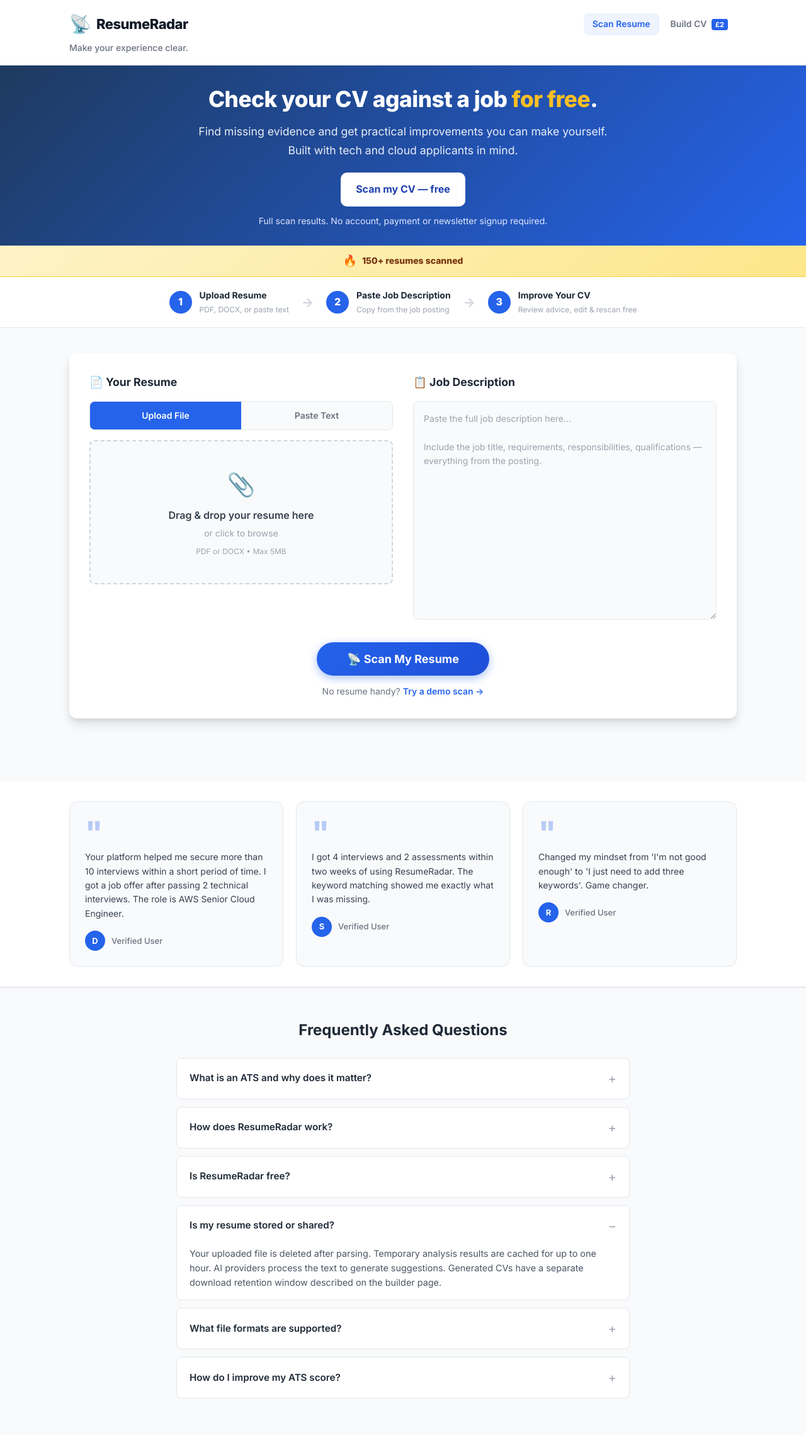
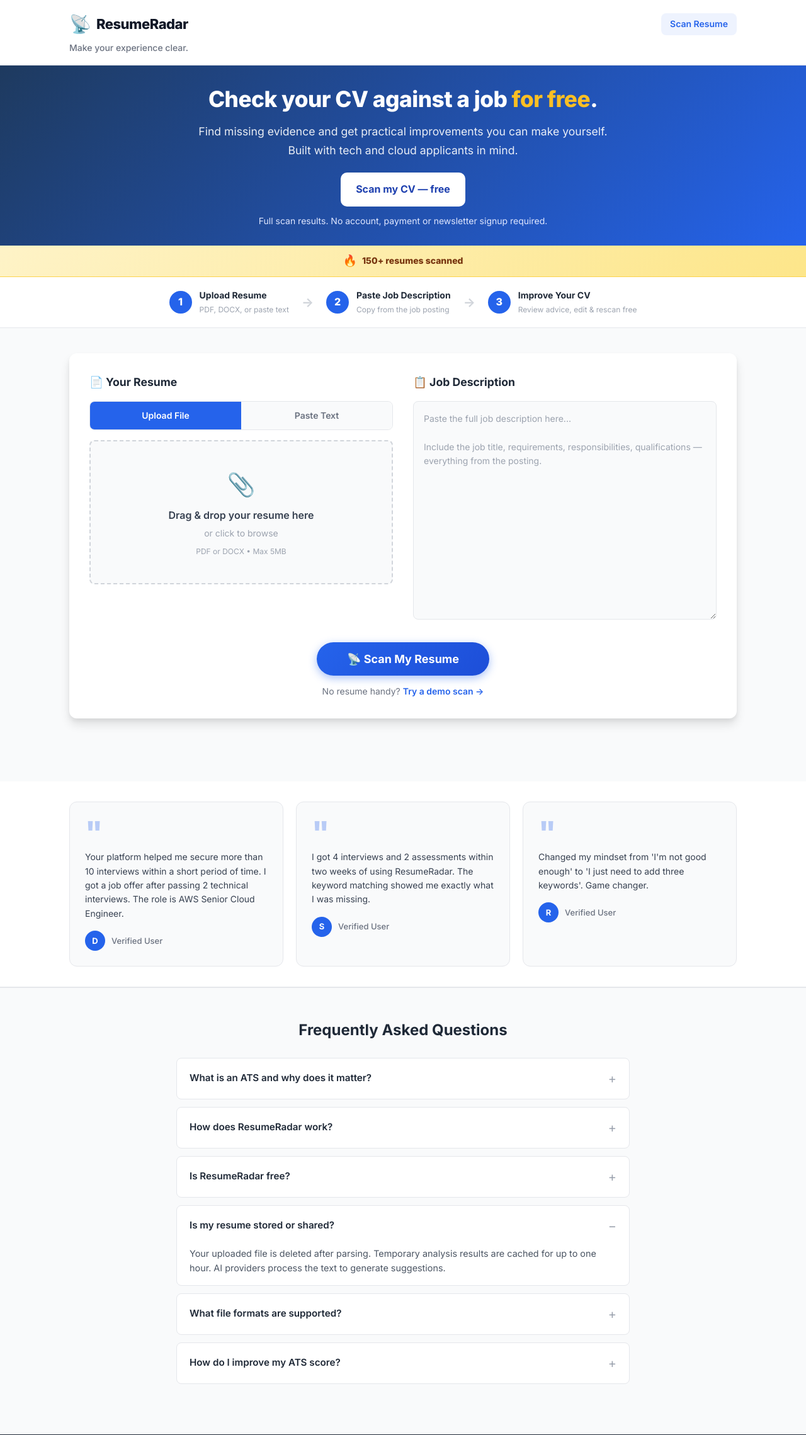
Before and after one commit to sholaola23/resumeradar, a Flask app: page / in a window 1280 px wide, after a click on "Is my resume stored or shared?". Shown: the top 2279 px of the page at 63% size. Run offline with Flask 3, Linux system fonts and the light colour scheme; some libraries are stand-ins or nearby versions.

Commit message:
Switch off the paid CV builder; run as a free scanner
ResumeRadar is coming back as a free personal tool with no payments.

- /build and every /api/build/* route return 404 unless
  CV_BUILDER_ENABLED=true. The Resend delivery webhook stays open
  because scan-report emails use it.
- Remove the "Build CV £2" nav link, the rewrite upsell on scan
  results and its JS, /build from the sitemap, and the pricing from
  llms.txt and the structured data.
- Builder code is kept so it can be restored later. The QA suite and
  repeat-download tests turn the switch on to keep that code tested;
  tests/test_builder_disabled.py checks the production default.

Co-Authored-By: Claude Opus 5.5 <noreply@anthropic.com>

```diff
--- a/app.py
+++ b/app.py
@@ -15,7 +15,7 @@ from concurrent.futures import ThreadPoolExecutor
 import html as html_module
 import re as re_module
 from datetime import datetime, timezone, timedelta
-from flask import Flask, request, jsonify, render_template, send_from_directory, Response
+from flask import Flask, request, jsonify, render_template, send_from_directory, Response, abort
 from flask_cors import CORS
 from flask_limiter import Limiter
 from flask_limiter.util import get_remote_address
@@ -260,6 +260,21 @@ def allowed_file(filename):
 # ============================================================
 # ROUTES
 # ============================================================
+
+# The paid CV builder is switched off (Nov 2026): ResumeRadar runs as a free
+# scanner only. Every builder page, checkout, download and payment webhook
+# returns 404 unless CV_BUILDER_ENABLED=true. The code stays so it can be
+# restored later (the QA suite turns it on to keep testing it). The Resend
+# delivery webhook stays open because scan-report emails use it too.
+@app.before_request
+def _cv_builder_disabled():
+    if os.getenv('CV_BUILDER_ENABLED', 'false').lower() == 'true':
+        return None
+    path = request.path
+    if path == '/api/build/webhook/resend':
+        return None
+    if path == '/build' or path.startswith('/build/') or path.startswith('/api/build/'):
+        abort(404)
 
 @app.route('/')
 @limiter.exempt
@@ -447,7 +462,6 @@ def sitemap_xml():
     base = 'https://resumeradar.sholastechnotes.com'
     pages = [
         {'loc': f'{base}/', 'priority': '1.0', 'changefreq': 'weekly', 'lastmod': LASTMOD_CORE},
-        {'loc': f'{base}/build', 'priority': '0.8', 'changefreq': 'monthly', 'lastmod': LASTMOD_CORE},
         {'loc': f'{base}/ats-resume-checker/', 'priority': '0.8', 'changefreq': 'monthly', 'lastmod': LASTMOD_ROLES},
     ]
     # Add programmatic SEO role pages
--- a/static/js/app.js
+++ b/static/js/app.js
@@ -1355,7 +1355,6 @@ Nice to Have
         renderATSFormatting(data.ats_formatting);
 
         // Build CTA (intentionally shown only after deep results unlock)
-        renderBuildCta(data.match_score);
 
         // Scan History
         saveScanToHistory(data);
@@ -1946,17 +1945,6 @@ Nice to Have
         });
     })();
 
-    function renderBuildCta(score) {
-        const heading = document.getElementById('buildCtaHeading');
-        const body = document.getElementById('buildCtaBody');
-        if (!heading || !body) return;
-
-        score = Math.round(score);
-
-        heading.textContent = 'Want help rewriting this CV?';
-        body.textContent = 'You can make all these improvements yourself for free. For optional writing help, preview a tailored CV using your existing experience. Exports start at £2.';
-    }
-
     function renderATSFormatting(ats) {
         const container = document.getElementById('atsFormatting');
         container.innerHTML = '';
@@ -2197,38 +2185,3 @@ Nice to Have
         errorMessage.style.display = 'none';
     }
 });
-
-
-// ============================================================
-// CV BUILDER CROSS-SELL: Launch Builder from Scan Results
-// Global function called by onclick in the cross-sell CTA
-// ============================================================
-function launchBuilderFromScan() {
-    try {
-        const scanData = window._resumeradar_getLastScanData ? window._resumeradar_getLastScanData() : null;
-        if (!scanData) {
-            alert('No scan data available. Please run a scan first.');
-            return;
-        }
-
-        // Collect data to pass to the builder
-        // For file-upload users the textarea is empty, so fall back to resume_text from scan response
-        const textareaText = document.getElementById('resumeText') ? document.getElementById('resumeText').value : '';
-        const builderData = {
-            resumeText: textareaText || scanData.resume_text || '',
-            jobDescription: document.getElementById('jobDescription') ? document.getElementById('jobDescription').value : '',
-            matchedKeywords: scanData.matched_keywords || {},
-            missingKeywords: scanData.missing_keywords || {},
-        };
-
-        // Store in sessionStorage for the builder page to read
-        sessionStorage.setItem('resumeradar_scan_for_builder', JSON.stringify(builderData));
-
-        // Track funnel event + navigate to builder
-        if (window._rr_trackEvent) window._rr_trackEvent('cv_optimize_clicked');
-        window.location.href = '/build?from=scan';
-    } catch (e) {
-        console.error('Launch builder error:', e);
-        window.location.href = '/build';
-    }
-}
--- a/templates/index.html
+++ b/templates/index.html
@@ -71,8 +71,7 @@
             "ATS resume scanning with keyword match scoring",
             "Missing keyword detection and gap analysis",
             "AI-powered resume improvement suggestions",
-            "Cover letter generator tailored to job descriptions",
-            "ATS-optimized CV builder with PDF download"
+            "Cover letter generator tailored to job descriptions"
         ],
         "creator": {
             "@type": "Person",
@@ -134,7 +133,7 @@
                 "name": "Is my resume stored or shared?",
                 "acceptedAnswer": {
                     "@type": "Answer",
-                    "text": "Your uploaded file is deleted after parsing. Temporary analysis results are cached for up to one hour. AI providers process the text to generate suggestions. Generated CVs have a separate download retention window described on the builder page."
+                    "text": "Your uploaded file is deleted after parsing. Temporary analysis results are cached for up to one hour. AI providers process the text to generate suggestions."
                 }
             },
             {
@@ -192,7 +191,6 @@
                 </div>
                 <nav class="nav-links">
                     <a href="/" class="nav-link nav-link-active">Scan Resume</a>
-                    <a href="/build" class="nav-link">Build CV <span class="nav-badge">£2</span></a>
                 </nav>
             </div>
             <p class="tagline">Make your experience clear.</p>
@@ -578,17 +576,6 @@ Include the job title, requirements, responsibilities, qualifications — everyt
                         <button type="button" class="report-btn" id="scanAgainBtn">Start a different job scan</button>
                     </div>
 
-                    <!-- Optional help, after the complete free report. -->
-                    <div class="result-card build-cta-card" id="buildCtaCard">
-                        <h2 id="buildCtaHeading">Want help rewriting this CV?</h2>
-                        <p id="buildCtaBody">Optional writing help using your existing experience. Preview free; exports start at £2.</p>
-                        <div class="build-cta-trust">
-                            <svg width="14" height="14" viewBox="0 0 24 24" fill="none" stroke="currentColor" stroke-width="2"><rect x="3" y="11" width="18" height="11" rx="2" ry="2"/><path d="M7 11V7a5 5 0 0 1 10 0v4"/></svg>
-                            The rewrite is instructed to use your existing experience. Review every claim before applying.
-                        </div>
-                        <button type="button" class="build-cta-btn" onclick="launchBuilderFromScan()">Preview an optional rewrite</button>
-                    </div>
-
 
                 </div><!-- /deepResults -->
             </div>
@@ -788,7 +775,7 @@ Include the job title, requirements, responsibilities, qualifications — everyt
                 </details>
                 <details class="faq-item">
                     <summary>Is my resume stored or shared?</summary>
-                    <p>Your uploaded file is deleted after parsing. Temporary analysis results are cached for up to one hour. AI providers process the text to generate suggestions. Generated CVs have a separate download retention window described on the builder page.</p>
+                    <p>Your uploaded file is deleted after parsing. Temporary analysis results are cached for up to one hour. AI providers process the text to generate suggestions.</p>
                 </details>
                 <details class="faq-item">
                     <summary>What file formats are supported?</summary>
--- a/templates/role_hub.html
+++ b/templates/role_hub.html
@@ -44,7 +44,6 @@
                 </div>
                 <nav class="nav-links">
                     <a href="/" class="nav-link">Scan Resume</a>
-                    <a href="/build" class="nav-link">Build CV <span class="nav-badge">£2</span></a>
                 </nav>
             </div>
         </div>
```
Also changed, not shown: static/llms.txt (+2 -6 lines), tests/qa_suite.py (+9 -8 lines), tests/test_builder_disabled.py (added, +55 -0 lines), tests/test_repeat_downloads.py (+4 -0 lines), README.md.
